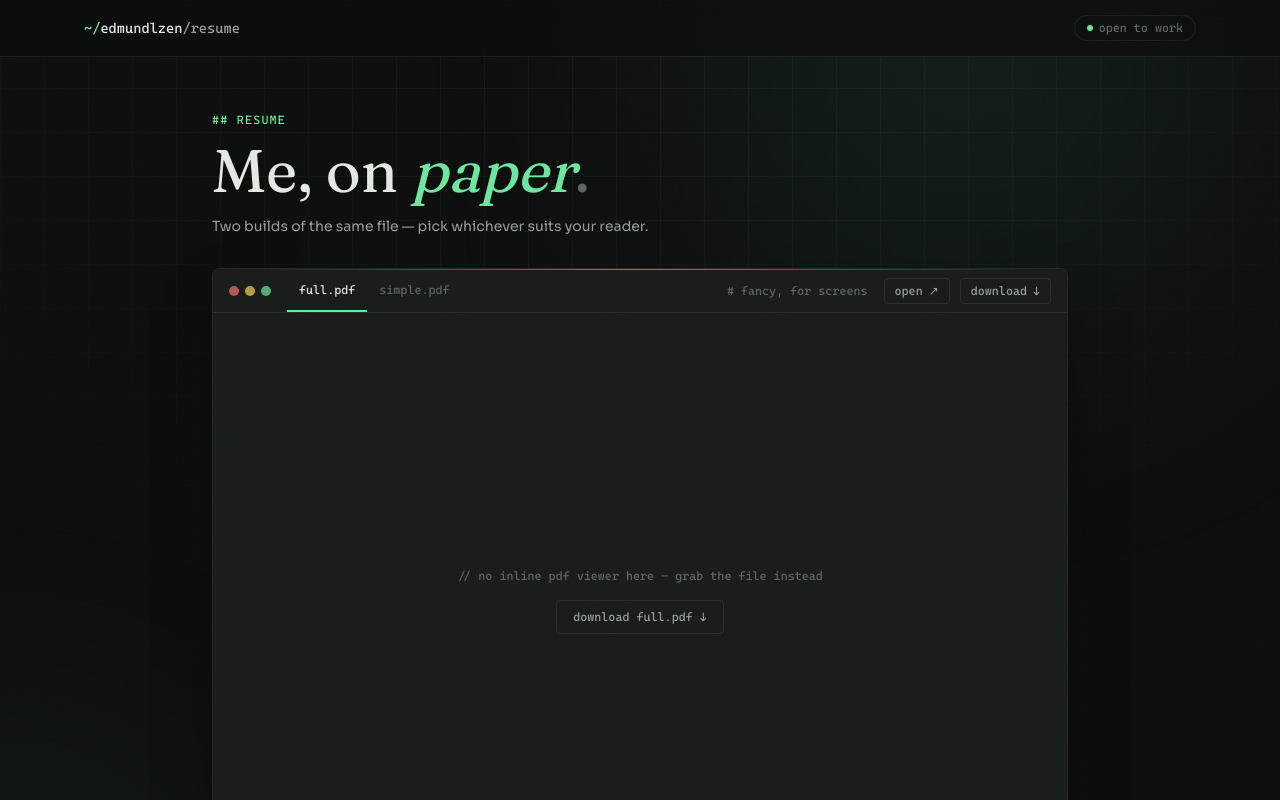
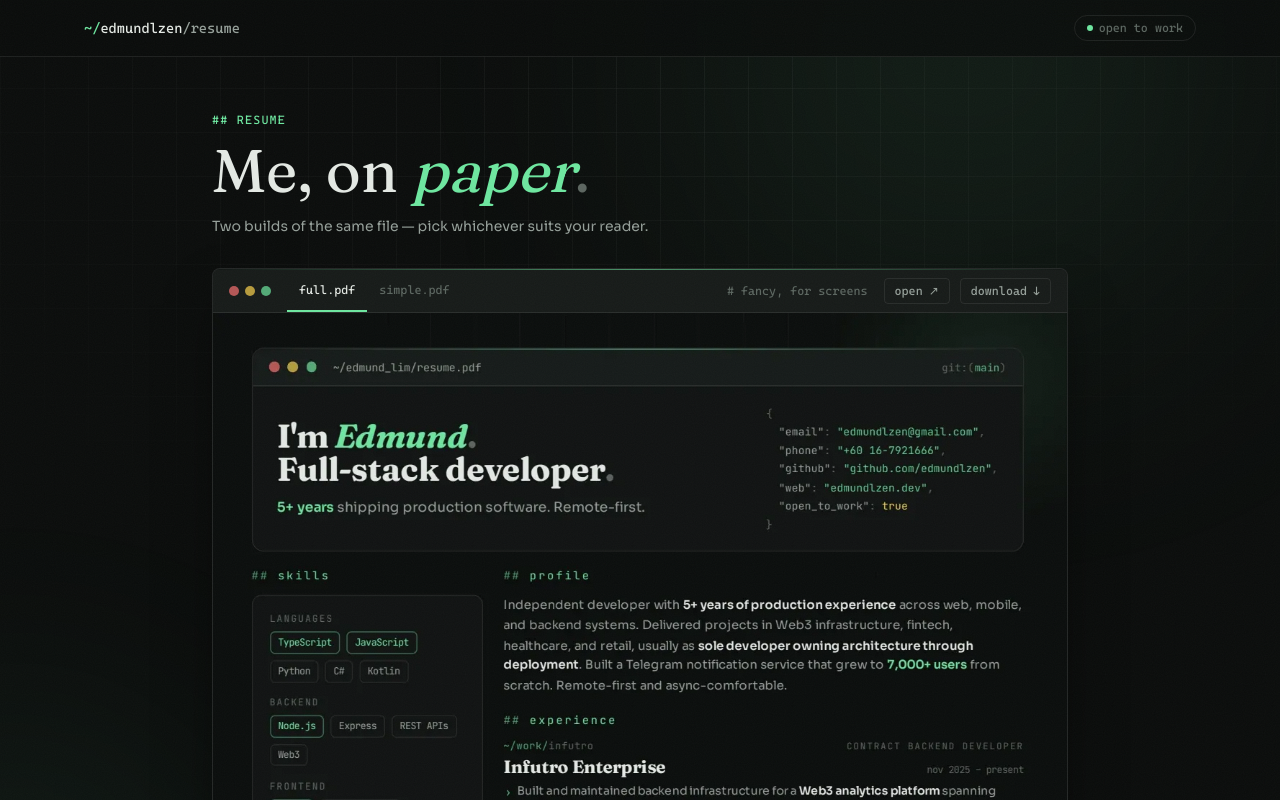
Before and after one commit to edmundlzen/ed-portfolio-next, a Next.js app: page /resume in a window 1280 px wide. Shown: the top 800 px of the page. Built offline with nearby package versions, Linux system fonts and the light colour scheme.

Commit message:
Replace embedded PDF preview with pre-rendered images to fix scroll lag

```diff
--- a/src/pages/resume.tsx
+++ b/src/pages/resume.tsx
@@ -1,5 +1,6 @@
 import { type NextPage } from "next";
 import Head from "next/head";
+import Image from "next/image";
 import Link from "next/link";
 import { useState } from "react";
 import { motion } from "framer-motion";
@@ -9,6 +10,9 @@ const FULL_RESUME = {
   href: "/resume/Edmund_Resume.pdf",
   download: "Edmund_Resume.pdf",
   note: "# fancy, for screens",
+  // Pre-rendered with PDFium (scratchpad render-pdfium.mjs) — the PDF plugin
+  // rasterizes the fancy gradients on every scroll frame and lags badly.
+  preview: { src: "/resume/preview/full-1.webp", width: 1186, height: 1678 },
 };
 
 const RESUME_FILES = [
@@ -18,6 +22,7 @@ const RESUME_FILES = [
     href: "/resume/Edmund_Resume_Simple.pdf",
     download: "Edmund_Resume_Simple.pdf",
     note: "# plain, for printers",
+    preview: { src: "/resume/preview/simple-1.webp", width: 1190, height: 1684 },
   },
 ];
 
@@ -144,29 +149,19 @@ const ResumePage: NextPage = () => {
                 </a>
               </div>
             </div>
-            {/* key remounts the viewer when the tab changes — plugins don't
-                react to a data prop update */}
-            <object
-              key={active.href}
-              data={`${active.href}#toolbar=0&navpanes=0`}
-              type="application/pdf"
-              aria-label={`resume preview — ${active.name}`}
-              className="media-fade h-[72vh] min-h-[26rem] w-full bg-raised"
-            >
-              {/* Rendered where inline PDFs aren't supported (most phones) */}
-              <div className="flex h-full flex-col items-center justify-center gap-4 px-6 text-center">
-                <p className="font-mono text-xs text-faint">
-                  {"// no inline pdf viewer here — grab the file instead"}
-                </p>
-                <a
-                  href={active.href}
-                  download={active.download}
-                  className="rounded border border-line px-4 py-2 font-mono text-xs text-muted transition-colors hover:border-accent/40 hover:text-accent"
-                >
-                  download {active.name} ↓
-                </a>
-              </div>
-            </object>
+            <div className="h-[72vh] min-h-[26rem] overflow-y-auto bg-raised">
+              {/* key restarts the cross-fade when the tab changes */}
+              <Image
+                key={active.preview.src}
+                src={active.preview.src}
+                width={active.preview.width}
+                height={active.preview.height}
+                alt={`resume preview — ${active.name}`}
+                sizes="(max-width: 896px) 100vw, 864px"
+                priority
+                className="media-fade h-auto w-full"
+              />
+            </div>
           </motion.div>
 
           <motion.div {...entrance(0.4)} className="mt-8 font-mono text-xs leading-relaxed">
```
Also changed, not shown: public/resume/preview/full-1.webp (added), public/resume/preview/simple-1.webp (added).
